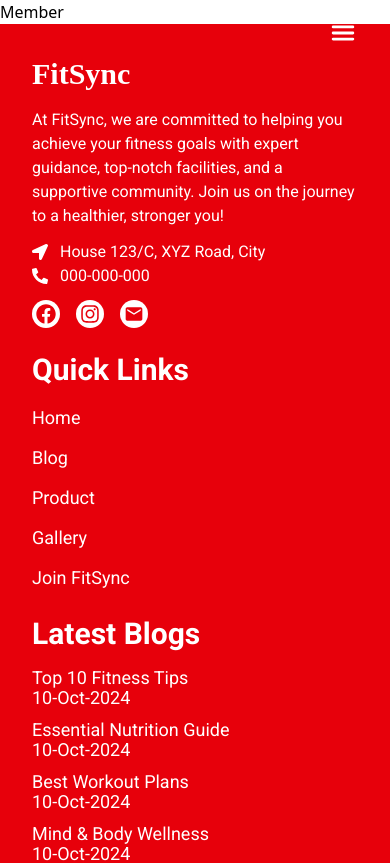
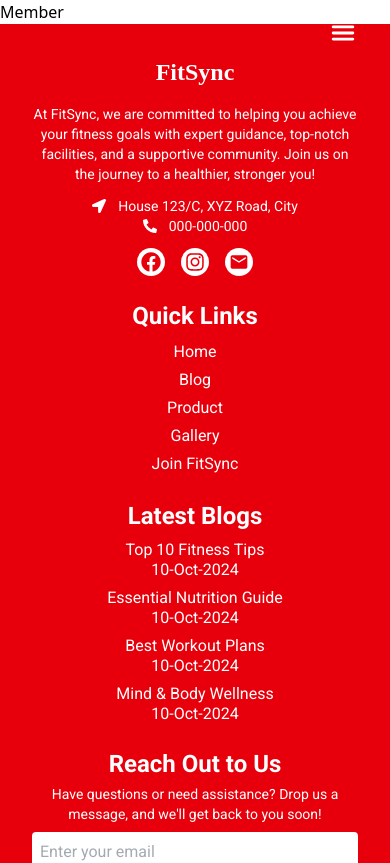
Before and after one commit to muhammadhussain29/FitSync, a React (Vite) app: page /member in a window 390 px wide. Shown: the top 863 px of the page. Built offline with nearby package versions, Linux system fonts and the light colour scheme; a web font is replaced by a local one.

Commit message:
Added Responsiveness to Home Page

```diff
--- a/src/components/About.jsx
+++ b/src/components/About.jsx
@@ -4,27 +4,27 @@ import { FaDumbbell } from "react-icons/fa6";
 
 const About = forwardRef((props, ref) => {
   return (
-    <section ref={ref} className='roboto flex flex-col justify-center items-center md:px-16 px-8 py-10'>
-      <h3 className='text-4xl capitalize font-bold text-red-600'>About FitSync</h3>
-      <p className='text-lg text-gray-600'>Where Strength Meets Commitment</p>
-      <div className='flex border my-10 text-center rounded-2xl overflow-hidden shadow-2xl'>
-        <div className='py-10 px-14 w-1/2'>
+    <section ref={ref} className='roboto flex flex-col justify-center items-center text-center md:px-16 px-8 py-10'>
+      <h3 className='md:text-4xl text-3xl capitalize font-bold text-red-600'>About FitSync</h3>
+      <p className='md:text-lg text-base text-gray-600'>Where Strength Meets Commitment</p>
+      <div className='flex flex-col md:flex-row border my-10 text-center rounded-2xl overflow-hidden shadow-2xl'>
+        <div className='md:py-10 py-4 md:px-14 px-2 md:w-1/2 w-full'>
 
           <div className='text-3xl inline-block bg-red-600 text-white p-5 rounded-full'>
             <FaInfo />
           </div>
 
           <h4 className='text-2xl text-red-600 capitalize font-semibold my-3'>who are we</h4>
-          <p className='text-lg text-gray-600'>At FitSync, we are more than just a gym—we are a supportive community. Our team is composed of passionate fitness enthusiasts, expert trainers, and individuals who share a common goal: to help you become your best self. Whether your focus is weight loss, muscle gain, or overall wellness, we are committed to providing the guidance and motivation needed every step of the way. FitSync is a space where everyone, no matter their fitness level, is welcomed and encouraged to progress together.</p>
+          <p className='md:text-lg text-base text-gray-600'>At FitSync, we are more than just a gym—we are a supportive community. Our team is composed of passionate fitness enthusiasts, expert trainers, and individuals who share a common goal: to help you become your best self. Whether your focus is weight loss, muscle gain, or overall wellness, we are committed to providing the guidance and motivation needed every step of the way. FitSync is a space where everyone, no matter their fitness level, is welcomed and encouraged to progress together.</p>
         </div>
-        <div className='py-10 px-14 w-1/2 bg-red-600 text-white'>
+        <div className='md:py-10 py-4 md:px-14 px-2 md:w-1/2 w-full bg-red-600 text-white'>
 
           <div className='text-3xl inline-block bg-white text-red-600 p-5 rounded-full'>
             <FaDumbbell />
           </div>
 
           <h4 className='text-2xl capitalize font-semibold my-3' >What We Offer</h4>
-          <p className='text-lg' >At FitSync, we provide all the tools you need to reach your fitness goals. From expert trainers and personalized workout plans to group classes and state-of-the-art equipment, we offer a variety of services designed to help you succeed. Whether you're looking to build strength, improve endurance, or stay active, we’ve got everything covered to ensure you meet your fitness aspirations.</p>
+          <p className='md:text-lg text-base' >At FitSync, we provide all the tools you need to reach your fitness goals. From expert trainers and personalized workout plans to group classes and state-of-the-art equipment, we offer a variety of services designed to help you succeed. Whether you're looking to build strength, improve endurance, or stay active, we’ve got everything covered to ensure you meet your fitness aspirations.</p>
         </div>
       </div>
     </section>
--- a/src/components/Facilities.jsx
+++ b/src/components/Facilities.jsx
@@ -32,8 +32,8 @@ const Facilities = () => {
 
     return (
         <div className='roboto bg-red-600/80 bg-blend-overlay md:px-16 px-8 py-10 text-center bg-cover bg-center' style={{ backgroundImage: `url(${bgImg})` }}>
-            <h3 className='text-4xl text-white capitalize font-bold'>Facilities That Redefine Fitness</h3>
-            <div className='flex justify-center gap-6 mt-10'>
+            <h3 className='md:text-4xl text-3xl text-white capitalize font-bold'>Facilities That Redefine Fitness</h3>
+            <div className='flex justify-center gap-6 mt-10 flex-wrap'>
                 {data.map((elem, index) => (
                     <FacilitiesCard elem={elem} key={index} />
                 ))}
--- a/src/components/FacilitiesCard.jsx
+++ b/src/components/FacilitiesCard.jsx
@@ -2,12 +2,12 @@ import React from 'react'
 
 const FacilitiesCard = ({ elem }) => {
   return (
-    <div className='roboto h-auto border rounded-2xl bg-white text-red-600 text-center w-[18vw] px-2 py-4 shadow-2xl'>
+    <div className='roboto h-auto border rounded-2xl bg-white text-red-600 text-center lg:w-[20vw] w-[250px] px-2 py-4 shadow-2xl'>
       <div className='text-2xl inline-block bg-red-600 text-white p-4 rounded-full mb-3'>
         {elem.Icon}
       </div>
-      <h4 className='text-2xl font-medium'>{elem.Title}</h4>
-      <p className='text-base text-gray-600'>{elem.Text}</p>
+      <h4 className='md:text-2xl text-xl font-medium'>{elem.Title}</h4>
+      <p className='md:text-base text-sm text-gray-600'>{elem.Text}</p>
     </div>
   )
 }
--- a/src/components/Footer.jsx
+++ b/src/components/Footer.jsx
@@ -5,17 +5,17 @@ import { Link } from 'react-router-dom';
 
 const Footer = () => {
     return (
-        <footer className="roboto text-white bg-red-600 md:px-16 px-8 pt-8 pb-2 ">
+        <footer className="roboto text-white bg-red-600 md:px-16 px-8 pt-8 pb-2 md:text-left text-center">
             <div className='flex flex-wrap justify-between gap-6'>
                 {/* Brand Info */}
                 <div className="w-full md:w-2/7">
-                    <h3 className="text-3xl playwrite font-bold">FitSync</h3>
-                    <p className="text-base mt-4">
+                    <h3 className="md:text-3xl text-2xl playwrite font-bold">FitSync</h3>
+                    <p className="md:text-base text-sm mt-4">
                         At FitSync, we are committed to helping you achieve your fitness goals with expert guidance, top-notch facilities, and a supportive community. Join us on the journey to a healthier, stronger you!
                     </p>
-                    <p className="mt-3 flex items-center gap-3"><FaLocationArrow /> House 123/C, XYZ Road, City</p>
-                    <p className='flex items-center gap-3'> <FaPhoneAlt /> 000-000-000</p>
-                    <div className="flex gap-4 mt-3 text-xl">
+                    <p className="md:text-base text-sm mt-3 flex items-center md:justify-normal justify-center gap-3"><FaLocationArrow /> House 123/C, XYZ Road, City</p>
+                    <p className='md:text-base text-sm flex items-center md:justify-normal justify-center gap-3'> <FaPhoneAlt /> 000-000-000</p>
+                    <div className="flex gap-4 mt-3 md:justify-normal justify-center text-xl">
                         <div className='cursor-pointer bg-white text-red-600 hover:text-red-700 p-1 rounded-full transition hover:scale-110'>
                             <FaFacebook className="text-xl " />
                         </div>
@@ -30,38 +30,38 @@ const Footer = () => {
 
                 {/* Quick Links */}
                 <div className="w-full md:w-1/6">
-                    <h3 className="text-3xl font-bold">Quick Links</h3>
-                    <ul className="text-lg mt-4">
-                        <li className="mt-3 hover:text-gray-400"><Link to="/">Home</Link></li>
-                        <li className="mt-3 hover:text-gray-400"><Link to="/blog">Blog</Link></li>
-                        <li className="mt-3 hover:text-gray-400"><Link to="/product">Product</Link></li>
-                        <li className="mt-3 hover:text-gray-400"><Link to="/gallery">Gallery</Link></li>
-                        <li className="mt-3 hover:text-gray-400"><Link to="/member">Join FitSync</Link></li>
+                    <h3 className="md:text-3xl text-2xl font-bold">Quick Links</h3>
+                    <ul className="md:text-lg text-base md:mt-4 mt-2">
+                        <li className="md:mt-3 mt-1 hover:text-gray-400"><Link to="/">Home</Link></li>
+                        <li className="md:mt-3 mt-1 hover:text-gray-400"><Link to="/blog">Blog</Link></li>
+                        <li className="md:mt-3 mt-1 hover:text-gray-400"><Link to="/product">Product</Link></li>
+                        <li className="md:mt-3 mt-1 hover:text-gray-400"><Link to="/gallery">Gallery</Link></li>
+                        <li className="md:mt-3 mt-1 hover:text-gray-400"><Link to="/member">Join FitSync</Link></li>
                     </ul>
                 </div>
 
                 {/* Latest Blogs */}
                 <div className="w-full md:w-1/5">
-                    <h3 className="text-3xl font-bold">Latest Blogs</h3>
-                    <ul className="text-lg mt-4 space-y-2">
-                        <li className="hover:text-gray-400 mt-3 leading-5">
+                    <h3 className="md:text-3xl text-2xl font-bold">Latest Blogs</h3>
+                    <ul className="md:text-lg text-base md:mt-4 mt-2 space-y-2">
+                        <li className="hover:text-gray-400 md:mt-3 mt-1 leading-5">
                             <Link to="/blog/fitness-tips">
                                 <p>Top 10 Fitness Tips </p><p className=''>10-Oct-2024</p></Link>
                         </li>
-                        <li className="hover:text-gray-400 mt-3 leading-5">
+                        <li className="hover:text-gray-400 md:mt-3 mt-1 leading-5">
                             <Link to="/blog/nutrition-guide"><p>Essential Nutrition Guide</p><p>10-Oct-2024</p></Link></li>
-                        <li className="hover:text-gray-400 mt-3 leading-5">
+                        <li className="hover:text-gray-400 md:mt-3 mt-1 leading-5">
                             <Link to="/blog/workout-plans"><p>Best Workout Plans</p><p>10-Oct-2024</p></Link></li>
-                        <li className="hover:text-gray-400 mt-3 leading-5">
+                        <li className="hover:text-gray-400 md:mt-3 mt-1 leading-5">
                             <Link to="/blog/mental-health"><p>Mind & Body  Wellness</p><p>10-Oct-2024</p></Link></li>
                     </ul>
                 </div>
 
                 {/* Newsletter Signup */}
                 <div className="w-full md:w-1/4">
-                    <h3 className="text-3xl font-bold">Reach Out to Us</h3>
-                    <p className="text-sm mt-2">Have questions or need assistance? Drop us a message, and we'll get back to you soon!</p>
-                    <form className="mt-3 space-y-3">
+                    <h3 className="md:text-3xl text-2xl font-bold">Reach Out to Us</h3>
+                    <p className="text-sm md:mt-2 mt-1">Have questions or need assistance? Drop us a message, and we'll get back to you soon!</p>
+                    <form className="md:mt-3 mt-2 md:space-y-3 space-y-1">
                         <input
                             type="email"
                             placeholder="Enter your email"
@@ -77,7 +77,7 @@ const Footer = () => {
                     </form>
                 </div>
             </div>
-            <hr className='mt-7  text-gray-900' />
+            <hr className='md:mt-7 mt-4 text-gray-900' />
             <div>
                 <p className='text-right'>copyright @ 2025</p>
             </div>
--- a/src/components/GallerySection.jsx
+++ b/src/components/GallerySection.jsx
@@ -45,8 +45,8 @@ const GallerySection = () => {
 
   return (
     <section className="roboto text-center py-12 md:px-16 px-8">
-      <h3 className='text-4xl capitalize font-bold text-red-600'>Our Fitness Journey</h3>
-        <p className='text-lg text-gray-600'>Explore the moments that define FitSync</p>
+      <h3 className='md:text-4xl text-3xl capitalize font-bold text-red-600'>Our Fitness Journey</h3>
+        <p className='md:text-lg text-base text-gray-600'>Explore the moments that define FitSync</p>
 
       {/* Gallery Grid */}
       <div className="gallery grid grid-cols-2 md:grid-cols-4 gap-4 auto-rows-[200px] my-10">
--- a/src/components/Header.jsx
+++ b/src/components/Header.jsx
@@ -9,14 +9,14 @@ const Header = (props) => {
             className="roboto text-white bg-red-800/20 bg-blend-overlay flex flex-col justify-center md:px-16 px-8 w-full h-screen bg-cover bg-center"
             style={{ backgroundImage: `url(${bgImg})` }}
         >
-            <h1 className='text-7xl capitalize font-semibold text-red-600'><span className='stroke font-sans'>Sync</span> Your Strength,</h1>
-            <h1 className='text-7xl capitalize font-semibold text-red-600'> Transform Your Life</h1>
-            <p className='text-xl font-light tracking-widest text-gray-400'>Join FitSync and take your fitness journey to the next level.</p>
-            <p className='w-[60vw] text-base my-5'>At FitSync, we believe fitness is more than just a routine—it’s a lifestyle. With cutting-edge equipment, expert trainers, and a supportive community, we help you stay on track and achieve your goals. Whether you’re here to build muscle, improve endurance, or just stay active, we’ve got you covered. Let’s sync up and get stronger together!</p>
-            <div className='flex'>
-                <button onClick={props.handleScroll} className='button px-7 py-3 text-nowrap mr-5'>Leran More</button>
+            <h1 className='lg:text-7xl sm:text-5xl text-2xl md:text-left text-center capitalize font-semibold text-red-600'><span className='stroke font-sans'>Sync</span> Your Strength,</h1>
+            <h1 className='lg:text-7xl sm:text-5xl text-2xl md:text-left text-center capitalize font-semibold text-red-600'> Transform Your Life</h1>
+            <p className='lg:text-xl text-sm font-light lg:tracking-widest sm:tracking-wider tracking-tight md:text-left text-center text-gray-400'>Join FitSync and take your fitness journey to the next level.</p>
+            <p className='md:w-[60vw] w-full md:text-base text-sm md:my-5 my-2 md:text-left text-center'>At FitSync, we believe fitness is more than just a routine—it’s a lifestyle. With cutting-edge equipment, expert trainers, and a supportive community, we help you stay on track and achieve your goals. Whether you’re here to build muscle, improve endurance, or just stay active, we’ve got you covered. Let’s sync up and get stronger together!</p>
+            <div className='flex md:gap-5 gap-2 md:justify-normal justify-center'>
+                <button onClick={props.handleScroll} className='text-center button md:px-7 px-4 md:py-3 py-2 text-nowrap'>Leran More</button>
                 <button className='button text-nowrap'>
-                    <Link className='px-7 py-3' to="/gallery">Achievements</Link>
+                    <Link className='md:px-7 px-4 md:py-3 py-2' to="/gallery">Achievements</Link>
                 </button>
             </div>
         </header>
--- a/src/components/Navbar.jsx
+++ b/src/components/Navbar.jsx
@@ -5,6 +5,7 @@ import { Link } from 'react-router-dom';
 const Navbar = () => {
     const [nav, setNav] = useState(false);
     const navbar = useRef(null);
+    // const navList = useRef(null);
     const lastScrollTop = useRef(0); // Store previous scroll position
 
     const showNav = () => setNav(!nav);
@@ -20,6 +21,7 @@ const Navbar = () => {
                 else if (scrollTop > lastScrollTop.current) {
                     navbar.current.style.top = '-80px'; // Hide navbar on scroll down
                     navbar.current.style.background = 'transparent';
+                    setNav(false);
                 } else {
                     navbar.current.style.top = '0'; // Show navbar on scroll up
                     navbar.current.style.background = '#00000080';
@@ -43,7 +45,7 @@ const Navbar = () => {
                 </h3>
             </div>
 
-            <ul className={`md:w-auto md:flex md:flex-row md:static w-full items-center absolute top-14 left-0 flex-col ${nav ? 'flex' : 'hidden'} lg:gap-6 md:gap-4 gap-3 md:text-lg text-base bg-black md:bg-transparent`}>
+            <ul className={`md:w-auto md:flex md:flex-row md:static w-full items-center absolute top-16 py-3 left-0 flex-col ${nav ? 'flex' : 'hidden'} lg:gap-6 md:gap-4 gap-3 md:text-lg text-base bg-black/50 md:bg-transparent`}>
                 <li className='hover:text-red-600 hover:scale-110 transition '><Link to="/">Home</Link></li>
                 <li className='hover:text-red-600 hover:scale-110 transition '><Link to="/blog">Blog</Link></li>
                 <li className='hover:text-red-600 hover:scale-110 transition '><Link to="/product">Product</Link></li>
--- a/src/components/ProductCard.jsx
+++ b/src/components/ProductCard.jsx
@@ -2,7 +2,7 @@ import React from 'react';
 
 const ProductCard = (props) => {
   return (
-    <div className="roboto relative w-[260px] h-[380px] bg-gray-900 rounded-2xl overflow-hidden flex flex-col items-center text-center shadow-lg group">
+    <div className="roboto relative xl:w-[280px] lg:w-[220px] w-[240px] h-[380px] bg-gray-900 rounded-2xl overflow-hidden flex flex-col items-center text-center shadow-lg group mx-2">
       {/* Animated Background */}
       <div className="absolute top-[-50%] w-full h-full bg-red-600 skew-y-[-10deg] transition-all duration-500 ease-in-out group-hover:top-[-65%] group-hover:skew-y-[15deg]"></div>
 
@@ -16,8 +16,8 @@ const ProductCard = (props) => {
       </div>
 
       {/* Content Box */}
-      <div className="relative p-5 flex flex-col items-center top-10 group-hover:top-2 z-10 transition-all">
-        <h3 className="text-lg font-medium uppercase tracking-wide text-white">{props.elem.name}</h3>
+      <div className="relative md:p-5 p-3 flex flex-col items-center top-10 group-hover:top-2 z-10 transition-all">
+        <h3 className="text-lg font-medium uppercase md:tracking-wide tracking-tight text-white">{props.elem.name}</h3>
         <h2 className="text-2xl font-bold text-white">{props.elem.price} €</h2>
 
         {/* Buy Now Button */}
--- a/src/components/ProductSection.jsx
+++ b/src/components/ProductSection.jsx
@@ -75,11 +75,11 @@ const ProductSection = () => {
   return (
     <section className="roboto text-center py-12 md:px-16 px-8">
       {/* Heading */}
-      <h3 className='text-4xl capitalize font-bold text-red-600'>Our Latest Products</h3>
-      <p className='text-lg text-gray-600' >Discover the best deals on high-quality products</p>
+      <h3 className='md:text-4xl text-3xl capitalize font-bold text-red-600'>Our Latest Products</h3>
+      <p className='md:text-lg text-base text-gray-600' >Discover the best deals on high-quality products</p>
 
       {/* Product Cards Grid */}
-      <div className="my-10 grid grid-cols-1 sm:grid-cols-2 md:grid-cols-4 gap-5 justify-items-center">
+      <div className="my-10 grid grid-cols-1 sm:grid-cols-2 lg:grid-cols-4 gap-5 justify-items-center">
         {product.slice(0, 4).map((elem, index) => {
           return <ProductCard elem={elem} key={index} />
         })}
--- a/src/components/Trainers.jsx
+++ b/src/components/Trainers.jsx
@@ -10,8 +10,8 @@ const Trainers = () => {
     return (
         <section className='roboto text-center py-12 md:px-16 px-8 bg-gray-100'>
             {/* Heading */}
-            <h3 className='text-4xl capitalize font-bold text-red-600'>Meet Our Expert Trainers</h3>
-            <p className='text-lg text-gray-600'>Train with the best to achieve your fitness goals</p>
+            <h3 className='md:text-4xl text-3xl capitalize font-bold text-red-600'>Meet Our Expert Trainers</h3>
+            <p className='md:text-lg text-base text-gray-600'>Train with the best to achieve your fitness goals</p>
 
             {/* Team Members */}
             <div className="flex flex-wrap justify-around mt-10">
```
